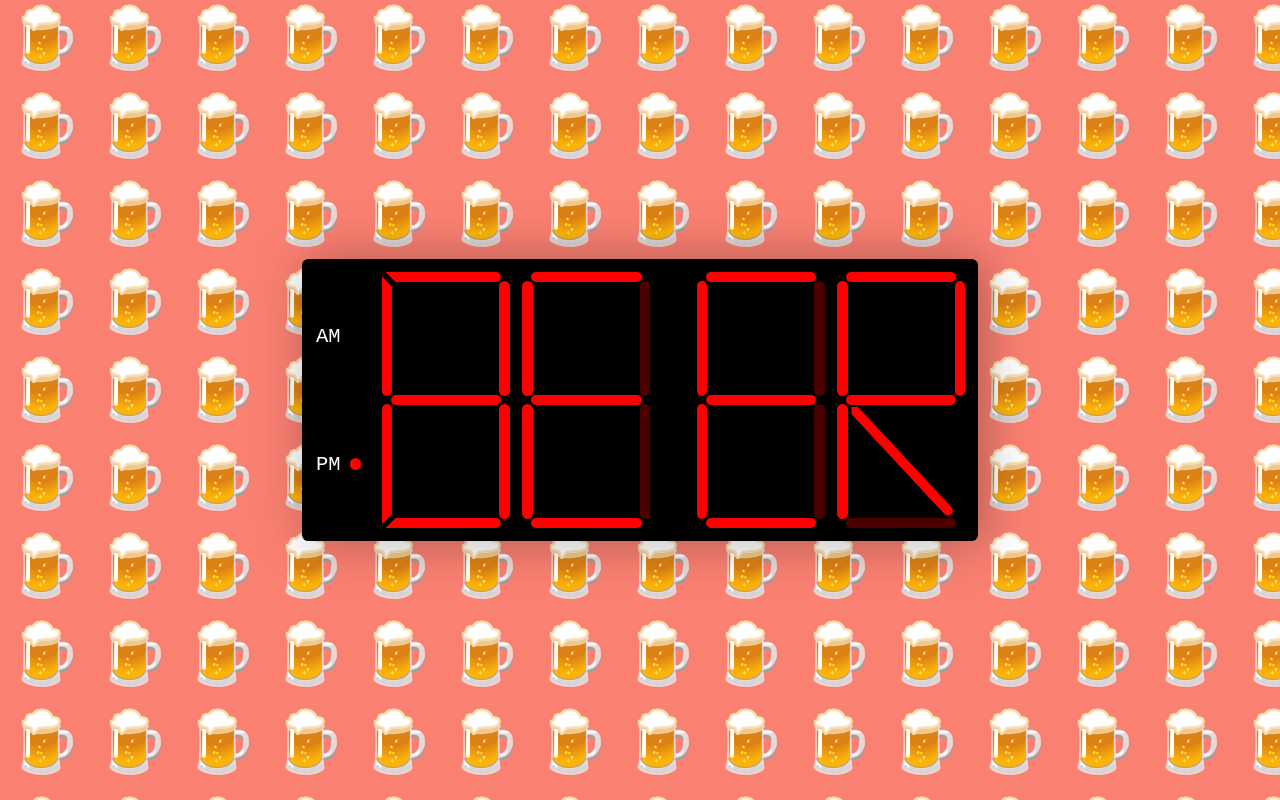
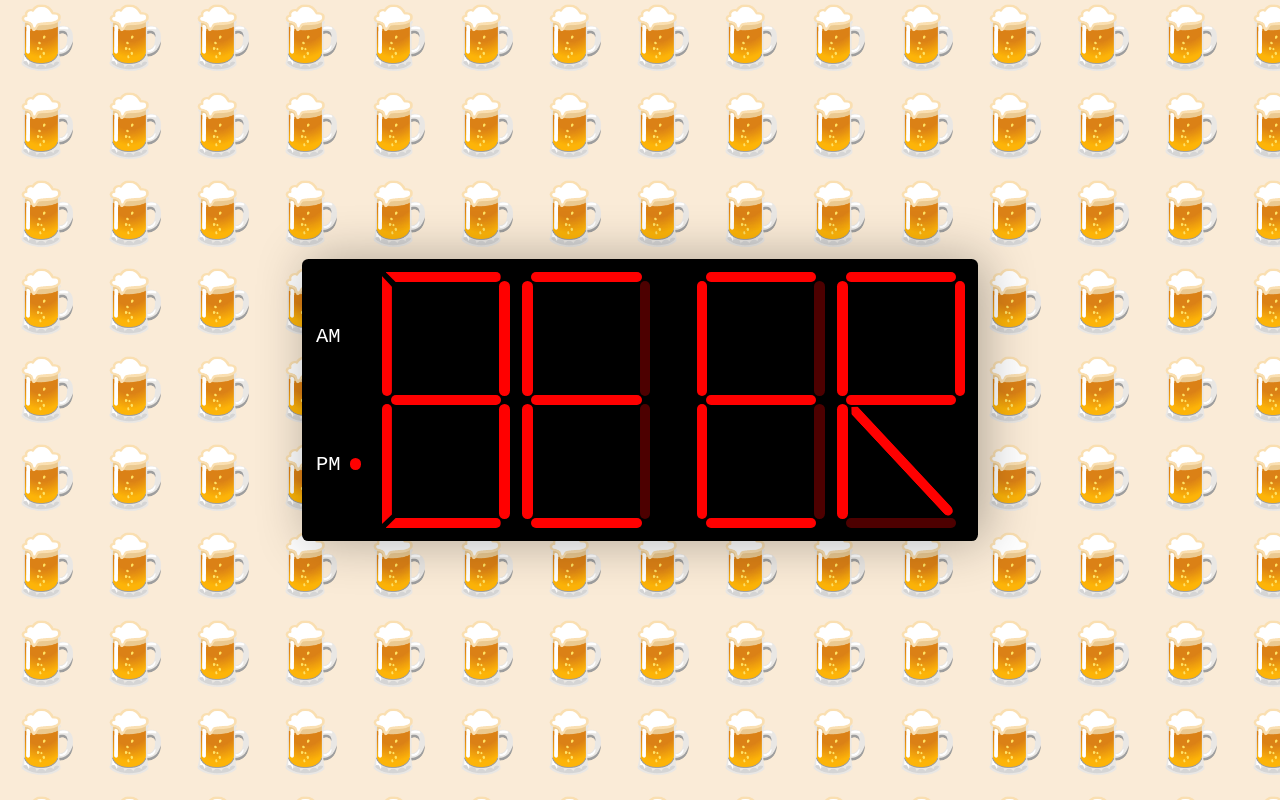
Before and after one commit to jimousse/beer-oclock, a React (Create React App) app: page / in a window 1280 px wide. Built offline with nearby package versions, Linux system fonts and the light colour scheme.

Commit message:
background color

```diff
--- a/package.json
+++ b/package.json
@@ -13,11 +13,14 @@
     "react-scripts": "4.0.3",
     "web-vitals": "^1.1.2"
   },
+  "homepage": "https://jimousse.github.io/beer-oclock/",
   "scripts": {
     "start": "react-scripts start",
     "build": "react-scripts build",
     "test": "react-scripts test",
-    "eject": "react-scripts eject"
+    "eject": "react-scripts eject",
+    "predeploy": "npm run build",
+    "deploy": "gh-pages -d build"
   },
   "eslintConfig": {
     "extends": [
--- a/src/components/svg-background/SvgBackground.module.scss
+++ b/src/components/svg-background/SvgBackground.module.scss
@@ -6,7 +6,7 @@
   top: 0;
   left: 0;
   z-index: -1;
-  background-color: salmon;
+  background-color: antiquewhite;
 
   .emoji {
     font-size: 60px;
```
